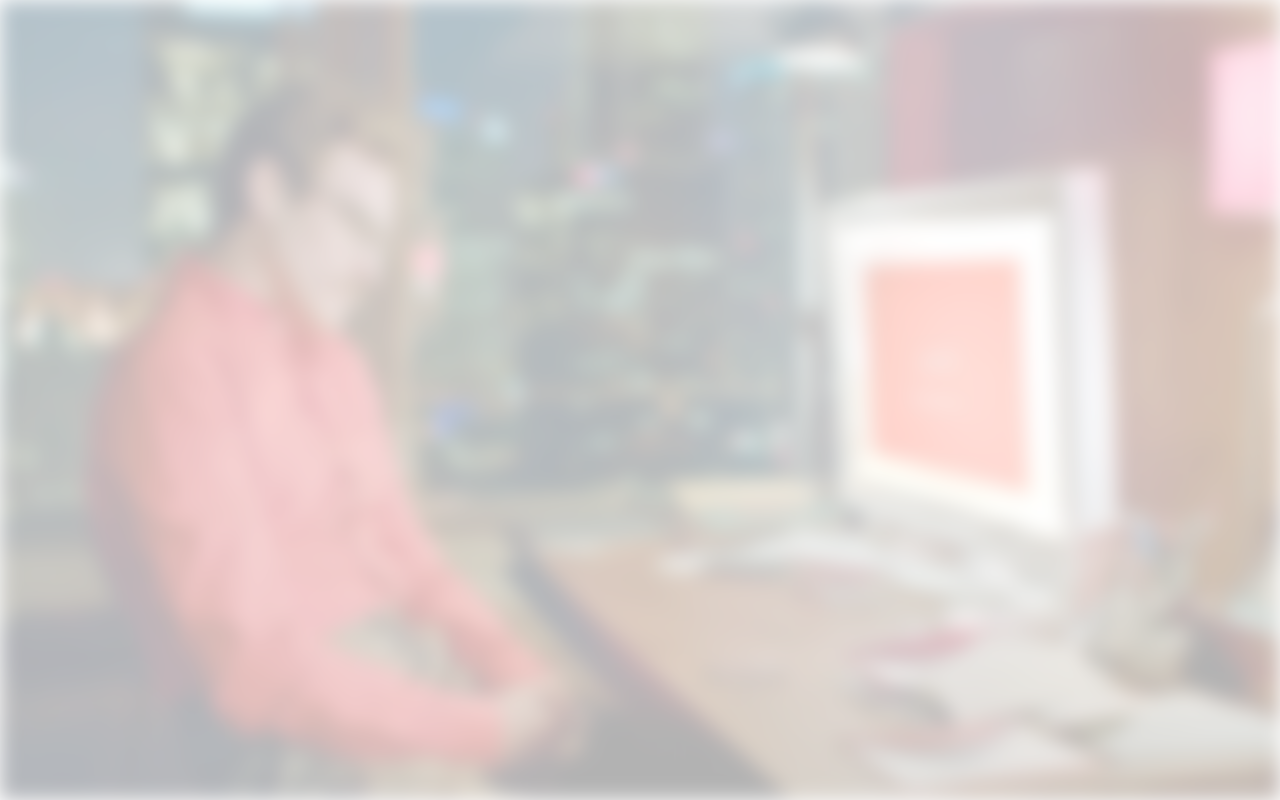
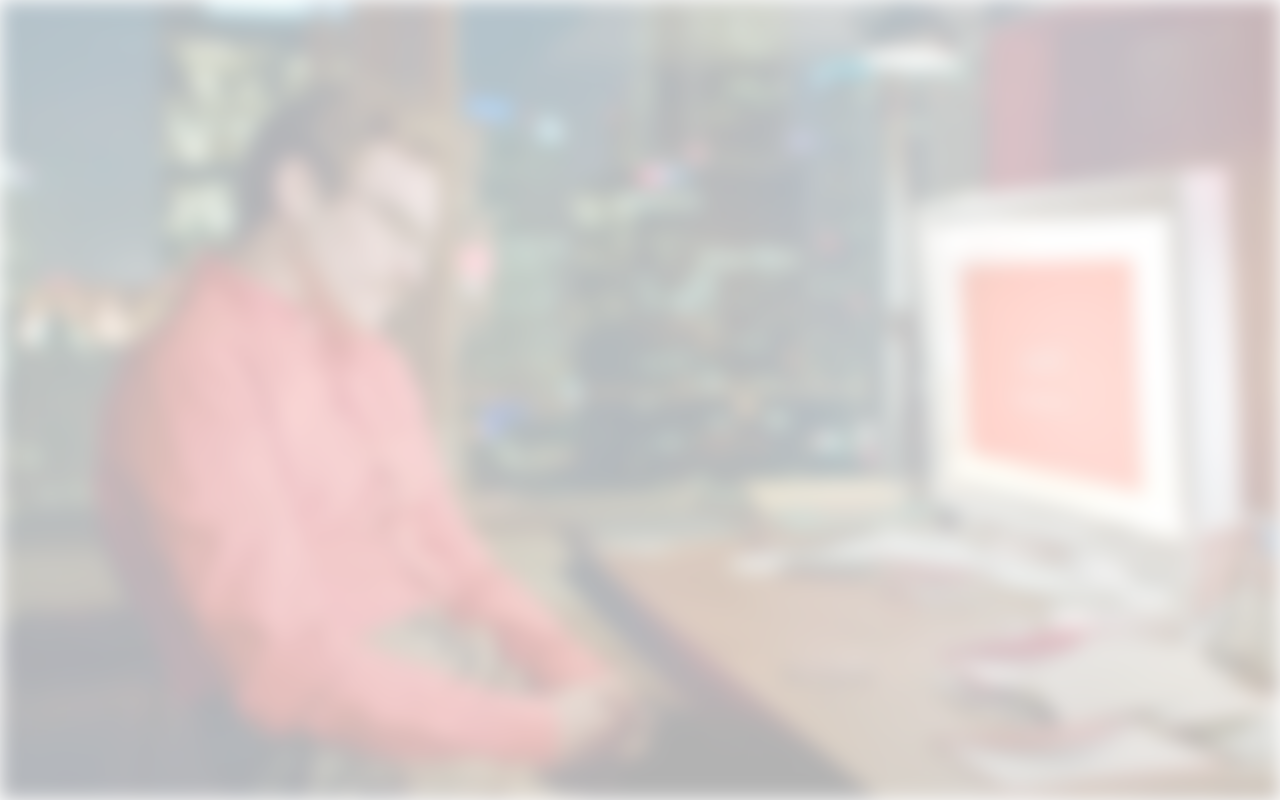
Before and after one commit to RCattoi/CineSearch, a React (Vite) app: page / in a window 1280 px wide. Built offline with nearby package versions, Linux system fonts and the light colour scheme.

Commit message:
fix: adjust image background streching

```diff
--- a/src/components/background.jsx
+++ b/src/components/background.jsx
@@ -1,4 +1,3 @@
-// import React from 'react';
 import style from '../styles/background.module.css';
 
 function Background() {
--- a/src/styles/background.module.css
+++ b/src/styles/background.module.css
@@ -7,5 +7,9 @@ body {
   background-color: #d9d9d9;
   width: 100vw;
   height: 100vh;
+  object-fit: cover;
+  object-position: top left;
   filter: blur(10px) opacity(0.3);
+  position: absolute;
+  z-index: -1;
 }
```
